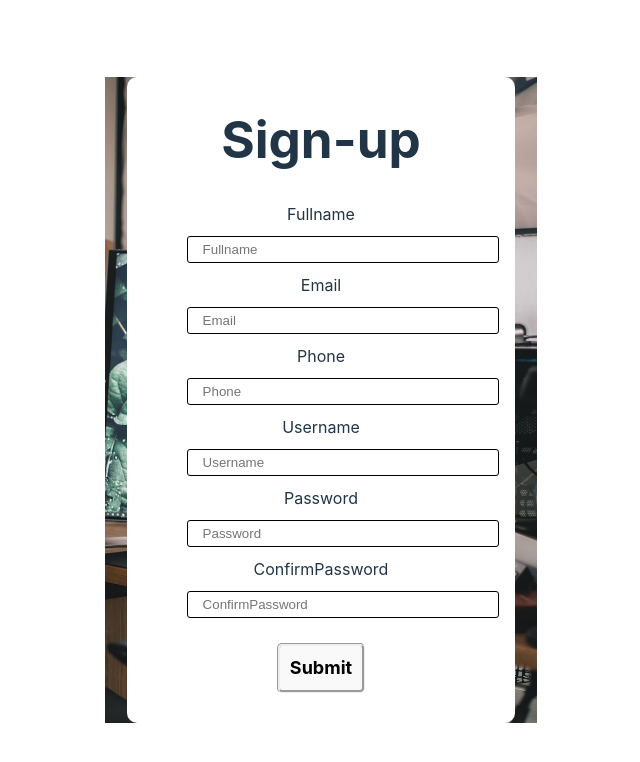
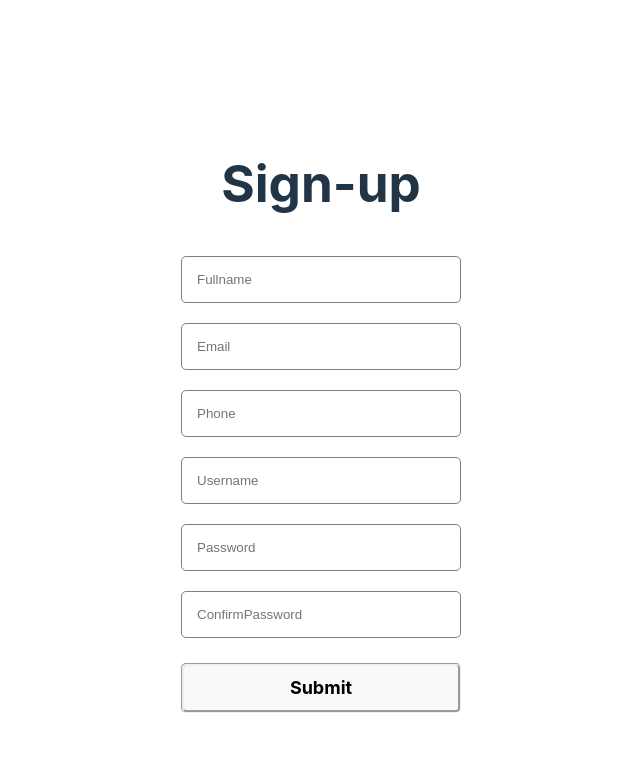
Before and after one commit to SarahNsereko/dsc-ucu-community, a React (Vite) app: page /signup in a window 1280 px wide. Shown: the top 762 px of the page, without its empty margins (319-959 px from the left). Built offline with nearby package versions, Linux system fonts and the light colour scheme.

Commit message:
Changes too sign up page

```diff
--- a/src/Components/Form.css
+++ b/src/Components/Form.css
@@ -1,38 +1,33 @@
-.input{
-    padding:  5px 15px;
-    margin:10px 30px;
-    width:280px;
-    border-radius: 3px;
-    border:1px solid;
-
+.forminput{
+    display: flex;
+    flex-direction: column;
+    width: 280px;
 }
 
-.forminput{
-    display:flex;
-    flex-direction: column;
-
-
-
-
-
+.input{
+    padding: 15px;
+    margin: 10px 0px;
+    border-radius: 5px;
+    border: 1px solid gray;
 }
 
 
-.forminput label {
-    text-align: center;
-
-
-
-}
+/* label{
+    font-size: 12px;
+    color: gray;
+} */
 
 .inputspan{
     font-size: 12px;
-    padding:3px;
-    color:red;
+    padding: 3px;
+    color: red;
     display: none;
-
 }
 
-.input:invalid~.inputspan{
+.input:invalid[focused="true"]{
+    border: 1px solid red;
+}
+
+.input:invalid[focused="true"] ~ .inputspan{
     display: block;
 }
--- a/src/Components/Form.jsx
+++ b/src/Components/Form.jsx
@@ -5,7 +5,7 @@ const Form=(props)=>{
   const {label ,errorMessage,onChange,id,...inputprops}=props;
   return (
     <div className="forminput">
-      <label>{label}</label>
+      {/* <label>{label}</label> */}
       <input className="input"{...inputprops} onChange={onChange}/>
       <span className="inputspan">{errorMessage}</span>
     </div>
--- a/src/pages/Login/Login.jsx
+++ b/src/pages/Login/Login.jsx
@@ -18,7 +18,7 @@ function Copyright(props) {
     <Typography variant="body2" color="text.secondary" align="center" {...props}>
       {'Copyright © '}
       <Link color="inherit" href="https://mui.com/">
-        UCU GDSC
+        GDSC
       </Link>{' '}
       {new Date().getFullYear()}
       {'.'}
@@ -28,7 +28,7 @@ function Copyright(props) {
 
 const theme = createTheme();
 
-export default function Login() {
+export default function SignInSide() {
   const handleSubmit = (event) => {
     event.preventDefault();
     const data = new FormData(event.currentTarget);
--- a/src/pages/Signup/Signup.css
+++ b/src/pages/Signup/Signup.css
@@ -1,54 +1,40 @@
 
+/* body{
+    background-image:url('../../img/signup4.jpg');
+    background-size: cover;
+    background-position: center;
 
-
-.Signup{
-    display:flex;
-    align-items: centre;
-    justify-content: centre;
-    max-height:100vh;
-    background: url("../../img/signuplarge.jpg");
-    background-size: cover;
-    background-position:center;
-}
-
-.signupform {
-    background-color:white;
-    padding: 0, 60px;
-    border-radius: 10px;
-    box-sizing: border-box; /* Include padding and border in element's total width/height */
-    width: 90%; /* Reduce the width of the form to leave space for the submit button */
-    max-width: 500px; /* Set a maximum width to prevent the form from getting too wide */
-    margin: 0 auto; /* Center the form horizontally */
-    padding: 0 30px; /* Add padding to the sides to create space for the text */
-    font-size:16px;
-
-    text-align: center; /* Center the text within the form */
-    overflow-y: scroll; /* add a vertical scrollbar */
+} */
+.Signup {
+    display: flex;
+    align-items: center;
+    justify-content: center;
+    height: 100vh;
 
   }
 
-
-
-h1 {
-    text-align: center;
-
-
+  .signupform{
+      background-color: white;
+      padding: 0px 60px;
+      border-radius: 10px;
   }
 
-.Submit1 {
-    width: auto;
+  h1{
+
+      text-align: center;
+  }
+
+  .Submit1{
+      width: 100%;
       height: 50px;
       padding: 10px;
       border: none;
-    border-style:groove;
+
+     border-style: groove;
       border-radius: 5px;
       font-weight: bold;
       font-size: 18px;
       cursor: pointer;
-    /* margin-left: 10px; */
-    /* margin-right: 10px; */
       margin-top: 15px;
       margin-bottom: 30px;
-    max-width: 500px;
-
   }
```
Lines whose indentation alone changed are shown as unchanged.
